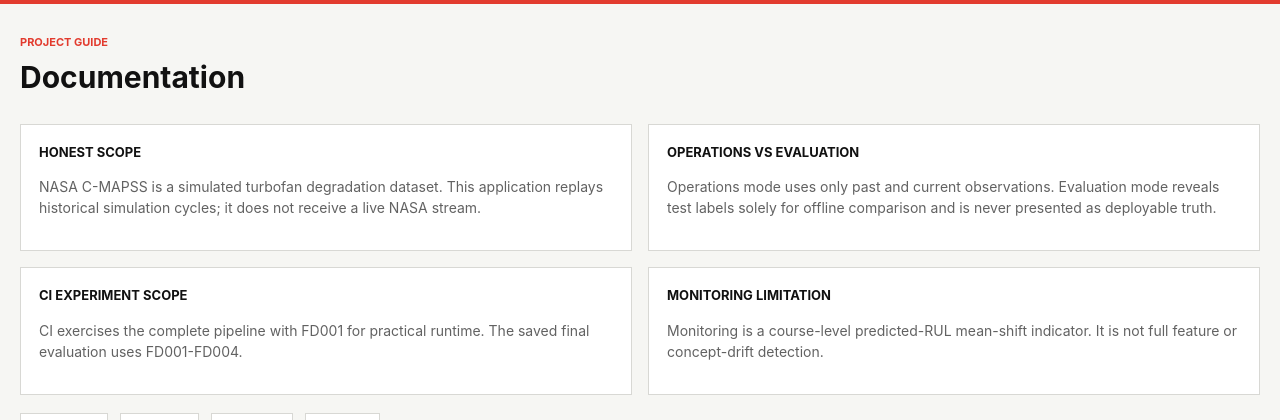
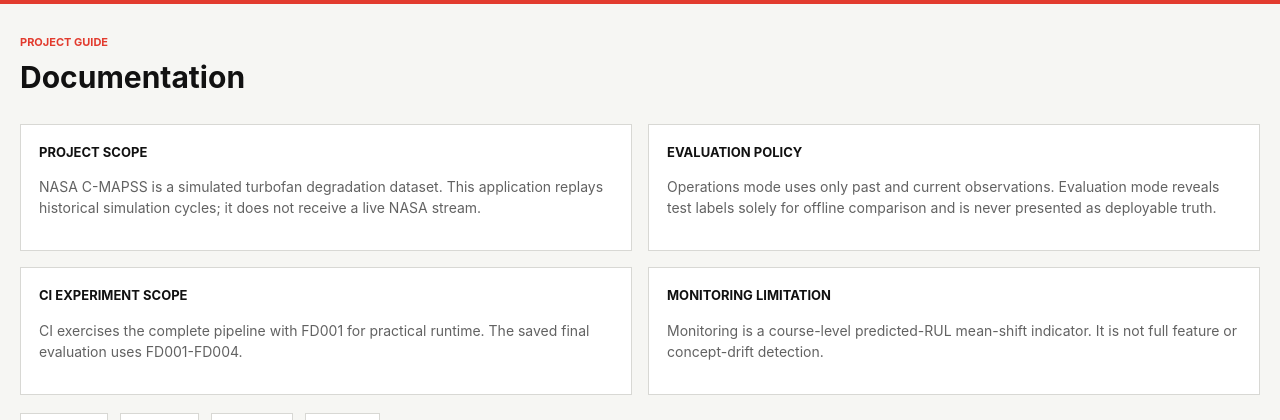
Before and after one commit to Maaskk/industrial-equipment-health-platform, a Python web app: template src/industrial_health/api/templates/dashboard.html in a window 1280 px wide, after a click on "Documentation". Shown: the part 70-490 px from the top of the page. Run offline with Jinja, Linux system fonts and the light colour scheme; the template is opened without the code that fills it, so the values that code supplies are empty.

Commit message:
Refine dashboard documentation labels

```diff
--- a/src/industrial_health/api/templates/dashboard.html
+++ b/src/industrial_health/api/templates/dashboard.html
@@ -183,8 +183,8 @@
     <section id="docs" class="page" aria-labelledby="docs-title">
       <div class="page-head"><div><p class="kicker">Project guide</p><h1 id="docs-title">Documentation</h1></div></div>
       <div class="docs-grid">
-        <article class="card"><h2>Honest scope</h2><p>NASA C-MAPSS is a simulated turbofan degradation dataset. This application replays historical simulation cycles; it does not receive a live NASA stream.</p></article>
-        <article class="card"><h2>Operations vs evaluation</h2><p>Operations mode uses only past and current observations. Evaluation mode reveals test labels solely for offline comparison and is never presented as deployable truth.</p></article>
+        <article class="card"><h2>Project scope</h2><p>NASA C-MAPSS is a simulated turbofan degradation dataset. This application replays historical simulation cycles; it does not receive a live NASA stream.</p></article>
+        <article class="card"><h2>Evaluation policy</h2><p>Operations mode uses only past and current observations. Evaluation mode reveals test labels solely for offline comparison and is never presented as deployable truth.</p></article>
         <article class="card"><h2>CI experiment scope</h2><p>CI exercises the complete pipeline with FD001 for practical runtime. The saved final evaluation uses FD001-FD004.</p></article>
         <article class="card"><h2>Monitoring limitation</h2><p>Monitoring is a course-level predicted-RUL mean-shift indicator. It is not full feature or concept-drift detection.</p></article>
       </div>
```
Also changed, not shown: tests/test_frontend_proxy.py (+4 -0 lines).
